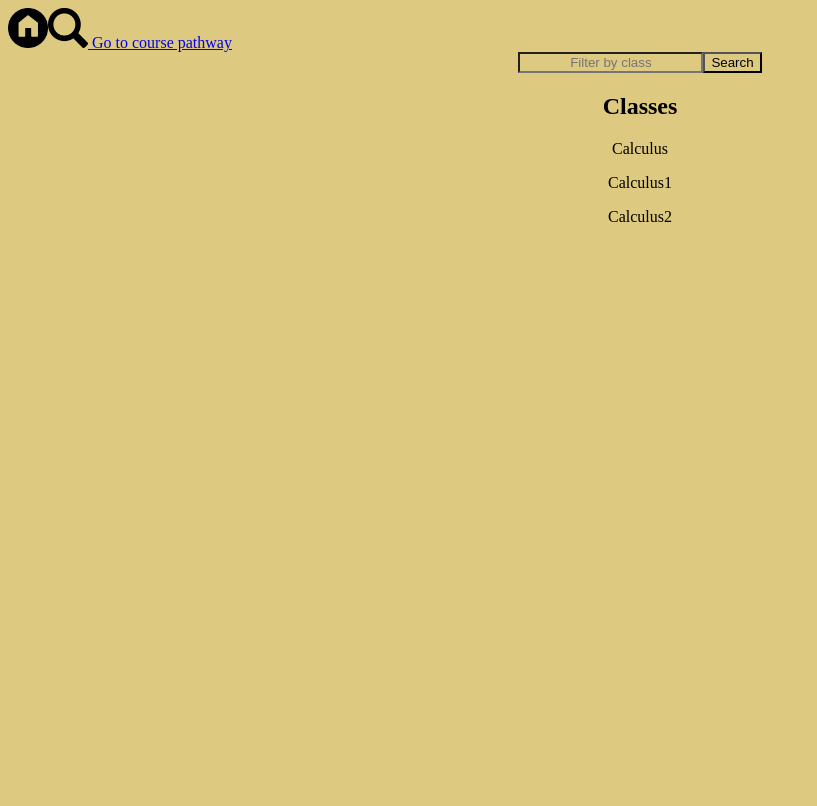
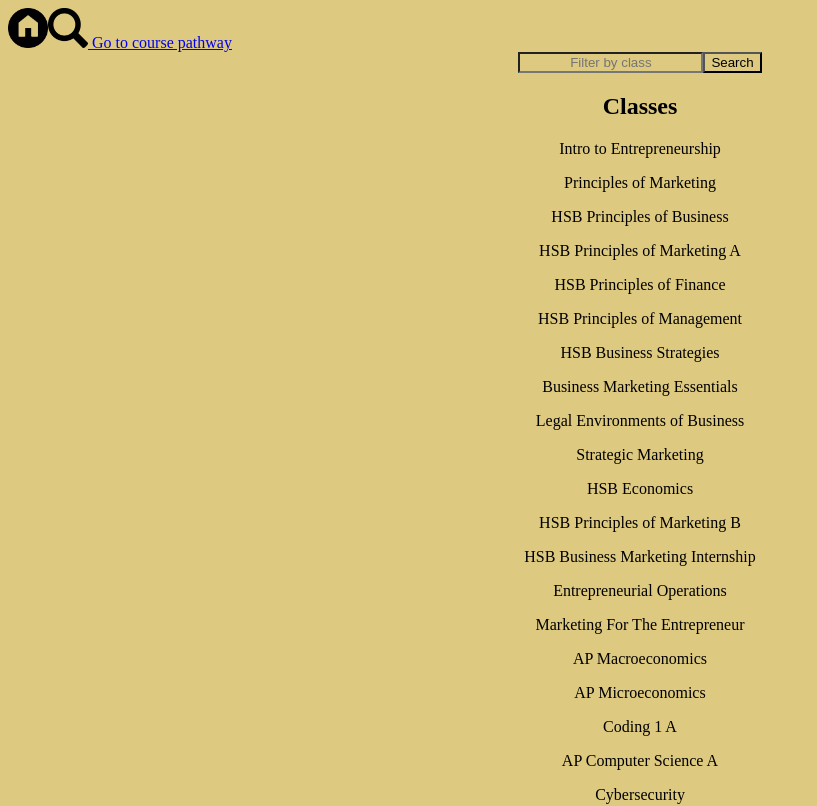
Before and after one commit to Mohi-RateMyClass/CoursePlanner, an Angular app: page /detail in a window 1280 px wide. Shown: the top 806 px of the page, without its empty margins (0-817 px from the left). Built offline with nearby package versions, Linux system fonts and the light colour scheme.

Commit message:
I AM THE GOAT OF LIFE

```diff
--- a/src/app/details/details.component.html
+++ b/src/app/details/details.component.html
@@ -7,7 +7,7 @@
     <form>
     <p *ngFor="let class of filteredClass" (click)="onSelect(class)">
 
-              <span class="badge">{{class.name}}</span>
+              <span class="badge">{{class.Classname}}</span>
 
     </p>
     </form>
@@ -17,10 +17,10 @@
   <label>
     <div id = "Reviews" style="display:none">
     <p (click) = "resetPage()"> Go Back</p>
-    <h2>{{selectedClass.name | uppercase}} Details</h2>
-    <p>Subject: {{selectedClass.subject}}</p>
-    <p>Class Code: {{selectedClass.code}}</p>
-    <p>Credits: {{selectedClass.credits}}</p>
-    <p>Prerequisite: {{selectedClass.prereq}}</p>
+    <h2>{{selectedClass.Classname | uppercase}} Details</h2>
+    <p>Subject: {{selectedClass.Subject}}</p>
+    <p>Class Code: {{selectedClass.Code}}</p>
+    <p>Credits: {{selectedClass.Credits}}</p>
+    <p>Prerequisite: {{selectedClass.Prereq}}</p>
   </div>
   </label>
--- a/src/app/details/details.component.ts
+++ b/src/app/details/details.component.ts
@@ -2,20 +2,21 @@ import { Component, Inject, Injectable, OnInit } from '@angular/core';
 import { FormsModule } from '@angular/forms';
 import { CommonModule } from '@angular/common';
 import {ChangeDetectorRef } from '@angular/core';
+import data from "./sheets_values.json"
 
 type classContents = {
-  name: string;
-  code: string;
-  credits: number;
-  length: number;
-  prereq : string;
-  subject : string;
+  Classname: string;
+  Code: string;
+  Credits: string;
+  Length: string;
+  Prereq : string;
+  Subject : string;
 };
 
 export const CLASSES: classContents[] = [
-  {name :"Calculus",code :"1",credits: 5,length: 2,prereq: "none",subject: "math"},
-  {name :"Calculus1",code :"1",credits: 5,length: 2,prereq: "none",subject: "math"},
-  {name :"Calculus2",code :"1",credits: 5,length: 2,prereq: "none",subject: "math"},
+  {Classname :"Calculus",Code :"1",Credits: "5",Length: "2",Prereq: "none",Subject: "math"},
+  {Classname :"Calculus1",Code :"1",Credits: "5",Length: "2",Prereq: "none",Subject: "math"},
+  {Classname :"Calculus2",Code :"1",Credits: "5",Length: "2",Prereq: "none",Subject: "math"},
 ];
 
 @Component({
@@ -29,12 +30,15 @@ export const CLASSES: classContents[] = [
 
 export class DetailsComponent{
 
-  classes = CLASSES;
+
+  obj : classContents[] = data;
+
+  classes = this.obj;
 
   filteredClass:classContents[] = this.classes;
 
-  selectedClass : classContents  = {name: "No class selected",code:
-"0",credits: 0,length: 0, prereq: "none", subject: "math"};
+  selectedClass : classContents  = {Classname: "No class selected",Code:
+"0",Credits: "0",Length: "0", Prereq: "none", Subject: "math"};
 
 
   onSelect(currentClass: classContents): void {
@@ -55,7 +59,7 @@ export class DetailsComponent{
     }
 
     this.filteredClass = this.classes.filter(
-      classContents => classContents?.name.toLowerCase().includes(text.toLowerCase())
+      classContents => classContents?.Classname.toLowerCase().includes(text.toLowerCase())
     );
   }
 }
--- a/tsconfig.json
+++ b/tsconfig.json
@@ -2,6 +2,7 @@
 {
   "compileOnSave": false,
   "compilerOptions": {
+    "resolveJsonModule": true,
     "outDir": "./dist/out-tsc",
     "forceConsistentCasingInFileNames": true,
     "strict": false,
```
Also changed, not shown: 1 other file (tests, documents, lock files or other folders).
